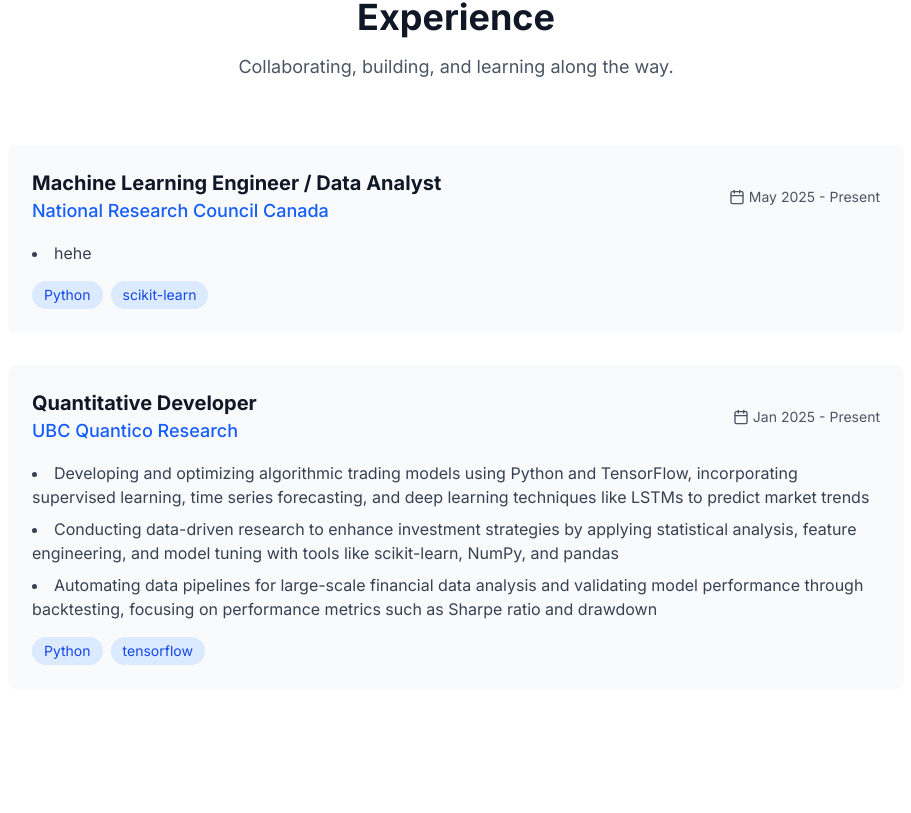
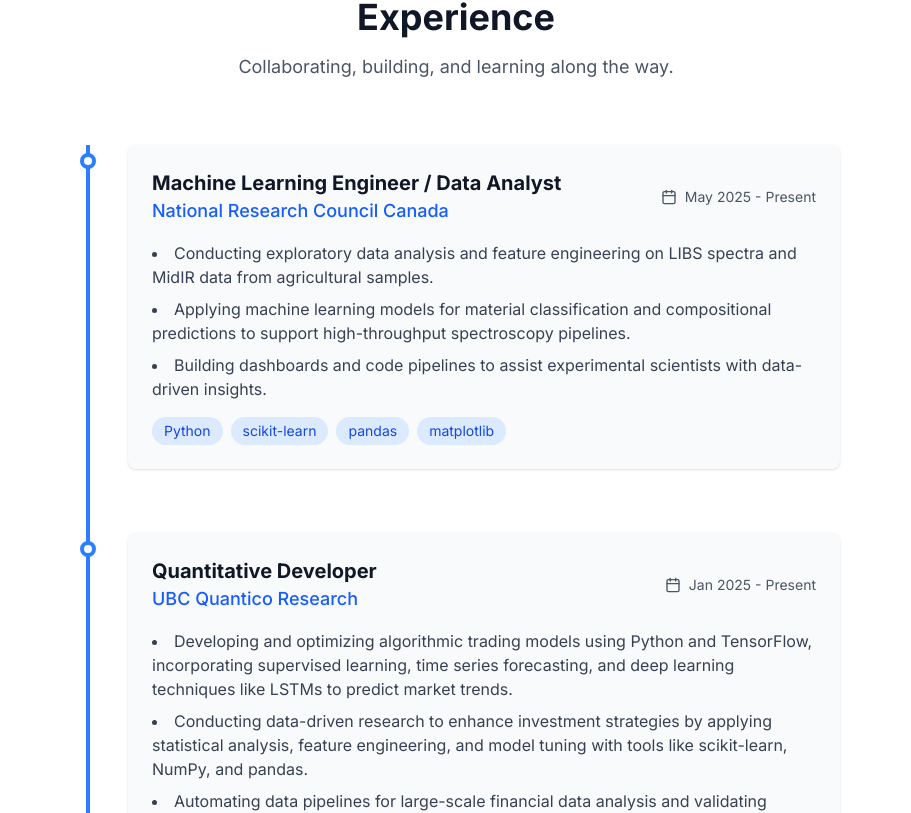
Before and after one commit to stellahan05/my-portfolio, a Next.js app: page / in a window 1280 px wide. Shown: the part 1869-2682 px from the top of the page, without its empty margins (184-1095 px from the left). Built offline with nearby package versions, Linux system fonts and the light colour scheme.

Commit message:
update experiences ui

```diff
--- a/app/components/experience.tsx
+++ b/app/components/experience.tsx
@@ -1,3 +1,180 @@
+// 'use client'
+
+// import { motion } from 'framer-motion'
+// import { Calendar } from 'lucide-react'
+
+// const experiences = [
+//   {
+//     title: "Machine Learning Engineer / Data Analyst",
+//     company: "National Research Council Canada",
+//     period: "May 2025 - Present",
+//     description: [
+//       "hehe"
+//     ],
+//     technologies: ["Python", "scikit-learn"]
+//   },
+//   {
+//     title: "Quantitative Developer",
+//     company: "UBC Quantico Research",
+//     period: "Jan 2025 - Present",
+//     description: [
+//       "Developing and optimizing algorithmic trading models using Python and TensorFlow, incorporating supervised learning, time series forecasting, and deep learning techniques like LSTMs to predict market trends",
+//       "Conducting data-driven research to enhance investment strategies by applying statistical analysis, feature engineering, and model tuning with tools like scikit-learn, NumPy, and pandas",
+//       "Automating data pipelines for large-scale financial data analysis and validating model performance through backtesting, focusing on performance metrics such as Sharpe ratio and drawdown"
+//     ],
+//     technologies: ["Python", "tensorflow"]
+//   }
+// ]
+
+// // const education = [
+// //   {
+// //     degree: "Bachelor of Science in Computer Science",
+// //     school: "University of Technology",
+// //     location: "Boston, MA",
+// //     period: "2015 - 2019",
+// //     description: "Graduated Magna Cum Laude with focus on web development and software engineering"
+// //   }
+// // ]
+
+// export default function Experience() {
+//   return (
+//     <section id="experience" className="py-20 bg-white">
+//       <div className="container mx-auto px-6">
+//         <motion.div
+//           initial={{ opacity: 0, y: 20 }}
+//           whileInView={{ opacity: 1, y: 0 }}
+//           transition={{ duration: 0.8 }}
+//           viewport={{ once: true }}
+//           className="text-center mb-16"
+//         >
+//           <h2 className="text-3xl md:text-4xl font-bold text-gray-900 mb-4">
+//             Experience
+//           </h2>
+//           <p className="text-lg text-gray-600 max-w-2xl mx-auto">
+//             Collaborating, building, and learning along the way.
+//           </p>
+//         </motion.div>
+
+//         <div className="max-w-4xl mx-auto">
+//           {/* Experience */}
+//           <motion.div
+//             initial={{ opacity: 0, y: 20 }}
+//             whileInView={{ opacity: 1, y: 0 }}
+//             transition={{ duration: 0.8 }}
+//             viewport={{ once: true }}
+//             className="mb-16"
+//           >
+
+//             <div className="relative border-l border-gray-300 pl-6">
+//               {experiences.map((exp, index) => (
+//                 <motion.div
+//                   key={exp.title + exp.company}
+//                   initial={{ opacity: 0, x: -20 }}
+//                   whileInView={{ opacity: 1, x: 0 }}
+//                   transition={{ duration: 0.8, delay: index * 0.1 }}
+//                   viewport={{ once: true }}
+//                   className="relative mb-10"
+//                   >
+//                     {/* Dot on the timeline */}
+//                     <div className="absolute -left-3 top-1.5 w-3 h-3 rounded-full bg-blue-600"></div>
+
+//                     {/* Experience Card */}
+//                     <div className="bg-gray-50 rounded-lg p-6 hover:shadow-lg transition-shadow"></div>
+//                       <div className="flex flex-col md:flex-row md:items-center md:justify-between mb-4">
+//                         <div>
+//                           <h4 className="text-xl font-bold text-gray-900">{exp.title}</h4>
+//                           <p className="text-lg text-blue-600 font-medium">{exp.company}</p>
+//                         </div>
+
+//                         <div className="flex flex-col md:items-end text-sm text-gray-600 mt-2 md:mt-0">
+//                           <div className="flex items-center gap-1">
+//                             <Calendar size={16} />
+//                             <span>{exp.period}</span>
+//                           </div>
+//                           {/* <div className="flex items-center gap-1">
+//                             <MapPin size={16} />
+//                             <span>{exp.location}</span>
+//                           </div> */}
+//                         </div>
+//                       </div>
+
+//                       <ul className="list-disc list-inside space-y-2 text-gray-700 mb-4">
+//                         {exp.description.map((item, i) => (
+//                           <li key={i}>{item}</li>
+//                         ))}
+//                       </ul>
+
+//                   <div className="flex flex-wrap gap-2">
+//                     {exp.technologies.map((tech) => (
+//                       <span
+//                         key={tech}
+//                         className="px-3 py-1 bg-blue-100 text-blue-700 text-sm rounded-full"
+//                       >
+//                         {tech}
+//                       </span>
+//                     ))}
+//                   </div>
+//                 </motion.div>
+//               ))}
+//             </div>
+//           </motion.div>
+
+
+
+//           {/* Education
+//           <motion.div
+//             initial={{ opacity: 0, y: 20 }}
+//             whileInView={{ opacity: 1, y: 0 }}
+//             transition={{ duration: 0.8 }}
+//             viewport={{ once: true }}
+//           >
+//             <h3 className="text-2xl font-bold text-gray-900 mb-8">Education</h3>
+
+//             <div className="space-y-6">
+//               {education.map((edu, index) => (
+//                 <motion.div
+//                   key={edu.degree}
+//                   initial={{ opacity: 0, x: -20 }}
+//                   whileInView={{ opacity: 1, x: 0 }}
+//                   transition={{ duration: 0.8, delay: index * 0.1 }}
+//                   viewport={{ once: true }}
+//                   className="bg-gray-50 rounded-lg p-6"
+//                 >
+//                   <div className="flex flex-col md:flex-row md:items-center md:justify-between mb-3">
+//                     <div>
+//                       <h4 className="text-xl font-bold text-gray-900">{edu.degree}</h4>
+//                       <p className="text-lg text-blue-600 font-medium">{edu.school}</p>
+//                     </div>
+
+//                     <div className="flex flex-col md:items-end text-sm text-gray-600 mt-2 md:mt-0">
+//                       <div className="flex items-center gap-1">
+//                         <Calendar size={16} />
+//                         <span>{edu.period}</span>
+//                       </div>
+//                       <div className="flex items-center gap-1">
+//                         <MapPin size={16} />
+//                         <span>{edu.location}</span>
+//                       </div>
+//                     </div>
+//                   </div>
+
+//                   <p className="text-gray-700">{edu.description}</p>
+//                 </motion.div>
+//               ))}
+//             </div>
+//           </motion.div> */}
+
+
+
+//         </div>
+//       </div>
+//     </section>
+//   )
+// }
+
+
+
+
 'use client'
 
 import { motion } from 'framer-motion'
@@ -9,32 +186,24 @@
     company: "National Research Council Canada",
     period: "May 2025 - Present",
     description: [
-      "hehe"
+      "Conducting exploratory data analysis and feature engineering on LIBS spectra and MidIR data from agricultural samples.",
+      "Applying machine learning models for material classification and compositional predictions to support high-throughput spectroscopy pipelines.",
+      "Building dashboards and code pipelines to assist experimental scientists with data-driven insights."
     ],
-    technologies: ["Python", "scikit-learn"]
+    technologies: ["Python", "scikit-learn", "pandas", "matplotlib"]
   },
   {
     title: "Quantitative Developer",
     company: "UBC Quantico Research",
     period: "Jan 2025 - Present",
     description: [
-      "Developing and optimizing algorithmic trading models using Python and TensorFlow, incorporating supervised learning, time series forecasting, and deep learning techniques like LSTMs to predict market trends",
-      "Conducting data-driven research to enhance investment strategies by applying statistical analysis, feature engineering, and model tuning with tools like scikit-learn, NumPy, and pandas",
-      "Automating data pipelines for large-scale financial data analysis and validating model performance through backtesting, focusing on performance metrics such as Sharpe ratio and drawdown"
+      "Developing and optimizing algorithmic trading models using Python and TensorFlow, incorporating supervised learning, time series forecasting, and deep learning techniques like LSTMs to predict market trends.",
+      "Conducting data-driven research to enhance investment strategies by applying statistical analysis, feature engineering, and model tuning with tools like scikit-learn, NumPy, and pandas.",
+      "Automating data pipelines for large-scale financial data analysis and validating model performance through backtesting, focusing on performance metrics such as Sharpe ratio and drawdown."
     ],
-    technologies: ["Python", "tensorflow"]
+    technologies: ["Python", "TensorFlow", "NumPy", "pandas"]
   }
 ]
-
-// const education = [
-//   {
-//     degree: "Bachelor of Science in Computer Science",
-//     school: "University of Technology",
-//     location: "Boston, MA",
-//     period: "2015 - 2019",
-//     description: "Graduated Magna Cum Laude with focus on web development and software engineering"
-//   }
-// ]
 
 export default function Experience() {
   return (
@@ -55,41 +224,53 @@
           </p>
         </motion.div>
 
-        <div className="max-w-4xl mx-auto">
-          {/* Experience */}
+        <div className="relative max-w-3xl mx-auto flex">
+        <div className="relative w-8">
+          {/* Static vertical line */}
+          <div className="absolute left-1/2 top-0 w-1 h-full bg-blue-100 transform -translate-x-1/2" />
+
+          {/* Animated fill line */}
           <motion.div
-            initial={{ opacity: 0, y: 20 }}
-            whileInView={{ opacity: 1, y: 0 }}
-            transition={{ duration: 0.8 }}
+            initial={{ height: 0 }}
+            whileInView={{ height: '100%' }}
+            transition={{ duration: 1.5, ease: 'easeInOut' }}
             viewport={{ once: true }}
-            className="mb-16"
-          >
+            className="absolute left-1/2 top-0 w-1 bg-blue-500 origin-top transform -translate-x-1/2"
+          />
+          </div>
 
-            <div className="space-y-8">
+          {/* Experience cards + dots */}
+          <div className="flex-1 space-y-16 pl-6">
             {experiences.map((exp, index) => (
               <motion.div
                 key={exp.title + exp.company}
                 initial={{ opacity: 0, x: -20 }}
                 whileInView={{ opacity: 1, x: 0 }}
-                  transition={{ duration: 0.8, delay: index * 0.1 }}
+                transition={{ duration: 0.8, delay: index * 0.15 }}
                 viewport={{ once: true }}
-                  className="bg-gray-50 rounded-lg p-6 hover:shadow-lg transition-shadow"
+                className="relative"
               >
+                {/* Animated dot on timeline */}
+                <motion.div
+                  initial={{ scale: 0 }}
+                  whileInView={{ scale: 1 }}
+                  transition={{
+                    type: 'spring',
+                    stiffness: 300,
+                    damping: 20,
+                    delay: index * 0.1
+                  }}
+                  className="absolute left-[-3rem] top-2 w-4 h-4 bg-white border-4 border-blue-500 rounded-full z-10"                />
+
+                <div className="bg-gray-50 rounded-lg p-6 shadow-sm hover:shadow-md transition-shadow">
                   <div className="flex flex-col md:flex-row md:items-center md:justify-between mb-4">
                     <div>
                       <h4 className="text-xl font-bold text-gray-900">{exp.title}</h4>
                       <p className="text-lg text-blue-600 font-medium">{exp.company}</p>
                     </div>
-
-                    <div className="flex flex-col md:items-end text-sm text-gray-600 mt-2 md:mt-0">
-                      <div className="flex items-center gap-1">
+                    <div className="flex items-center gap-2 text-sm text-gray-600 mt-2 md:mt-0">
                       <Calendar size={16} />
                       <span>{exp.period}</span>
-                      </div>
-                      {/* <div className="flex items-center gap-1">
-                        <MapPin size={16} />
-                        <span>{exp.location}</span>
-                      </div> */}
                     </div>
                   </div>
 
@@ -109,58 +290,10 @@
                       </span>
                     ))}
                   </div>
+                </div>
               </motion.div>
             ))}
           </div>
-          </motion.div>
-
-
-
-          {/* Education
-          <motion.div
-            initial={{ opacity: 0, y: 20 }}
-            whileInView={{ opacity: 1, y: 0 }}
-            transition={{ duration: 0.8 }}
-            viewport={{ once: true }}
-          >
-            <h3 className="text-2xl font-bold text-gray-900 mb-8">Education</h3>
-
-            <div className="space-y-6">
-              {education.map((edu, index) => (
-                <motion.div
-                  key={edu.degree}
-                  initial={{ opacity: 0, x: -20 }}
-                  whileInView={{ opacity: 1, x: 0 }}
-                  transition={{ duration: 0.8, delay: index * 0.1 }}
-                  viewport={{ once: true }}
-                  className="bg-gray-50 rounded-lg p-6"
-                >
-                  <div className="flex flex-col md:flex-row md:items-center md:justify-between mb-3">
-                    <div>
-                      <h4 className="text-xl font-bold text-gray-900">{edu.degree}</h4>
-                      <p className="text-lg text-blue-600 font-medium">{edu.school}</p>
-                    </div>
-
-                    <div className="flex flex-col md:items-end text-sm text-gray-600 mt-2 md:mt-0">
-                      <div className="flex items-center gap-1">
-                        <Calendar size={16} />
-                        <span>{edu.period}</span>
-                      </div>
-                      <div className="flex items-center gap-1">
-                        <MapPin size={16} />
-                        <span>{edu.location}</span>
-                      </div>
-                    </div>
-                  </div>
-
-                  <p className="text-gray-700">{edu.description}</p>
-                </motion.div>
-              ))}
-            </div>
-          </motion.div> */}
-
-
-
         </div>
       </div>
     </section>
```
Lines whose indentation alone changed are shown as unchanged.
